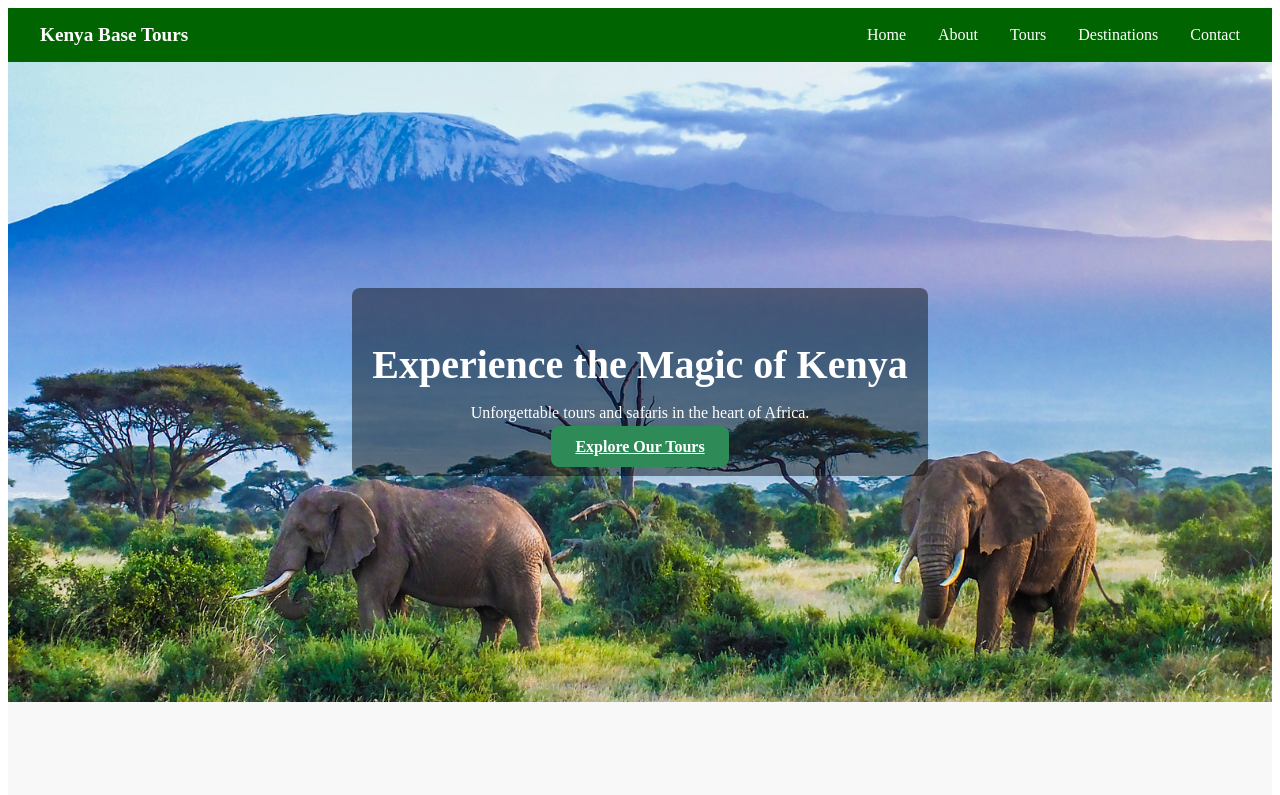
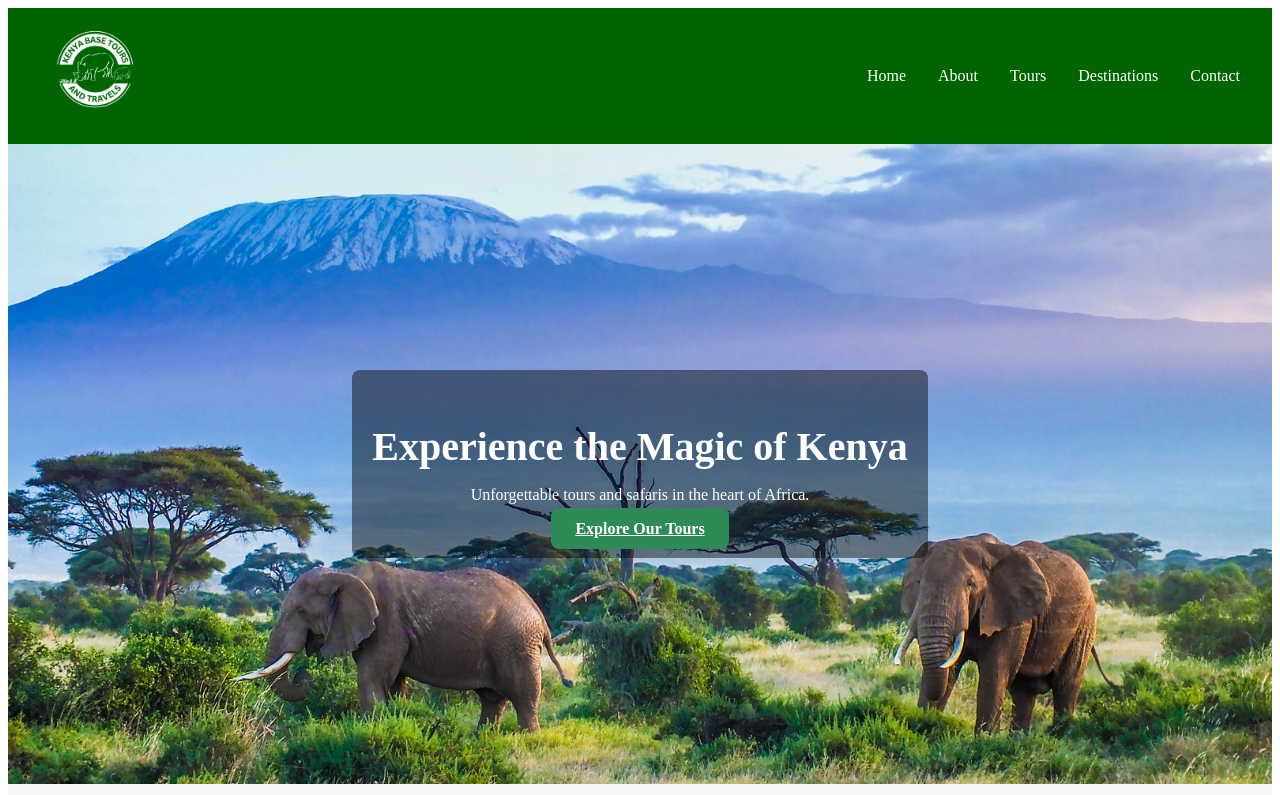
Before and after one commit to Muyundo/kenya-base-tours, a React (Create React App) app: page / in a window 1280 px wide. Shown: the top 795 px of the page. Built offline with nearby package versions, Linux system fonts and the light colour scheme.

Commit message:
updated Logo on the navbar and css

```diff
--- a/src/components/Navbar.css
+++ b/src/components/Navbar.css
@@ -68,3 +68,24 @@
     display: flex;
   }
 }
+
+
+/* Logo Image */
+.logo-container {
+  display: flex;
+  align-items: center;
+}
+
+.logo-img {
+  height: 100px; /* adjust depending on your navbar height */
+  width: auto;
+  object-fit: contain;
+  filter: brightness(100%) contrast(100%);
+}
+
+/* On smaller screens, make the logo smaller */
+@media (max-width: 768px) {
+  .logo-img {
+    height: 80px;
+  }
+}
--- a/src/components/Navbar.js
+++ b/src/components/Navbar.js
@@ -1,26 +1,27 @@
 import React, { useState } from "react";
 import { Link } from "react-router-dom";
 import "./Navbar.css";
+import logo from "../assets/images/logo.png"; // ✅ Import your transparent logo
 
 function Navbar() {
   const [isOpen, setIsOpen] = useState(false);
 
-  const toggleMenu = () => {
-    setIsOpen(!isOpen);
-  };
+  const toggleMenu = () => setIsOpen(!isOpen);
 
   return (
     <nav className="navbar">
-      <div className="logo">Kenya Base Tours</div>
+      <div className="logo-container">
+        <Link to="/" onClick={() => setIsOpen(false)}>
+          <img src={logo} alt="Kenya Base Tours Logo" className="logo-img" />
+        </Link>
+      </div>
 
-      {/* Hamburger menu icon */}
       <div className="hamburger" onClick={toggleMenu}>
         <div></div>
         <div></div>
         <div></div>
       </div>
 
-      {/* Nav links */}
       <div className={`nav-links ${isOpen ? "active" : ""}`}>
         <Link to="/" onClick={() => setIsOpen(false)}>Home</Link>
         <Link to="/about" onClick={() => setIsOpen(false)}>About</Link>
```
Also changed, not shown: src/assets/images/logo.png (added). Lines whose indentation alone changed are shown as unchanged.
